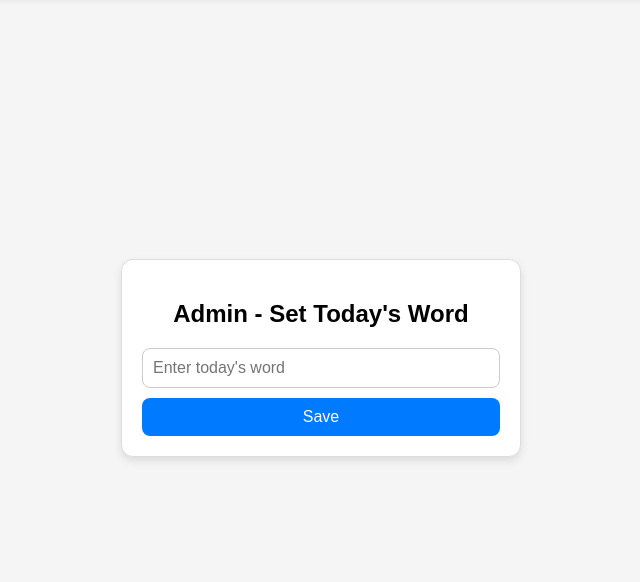
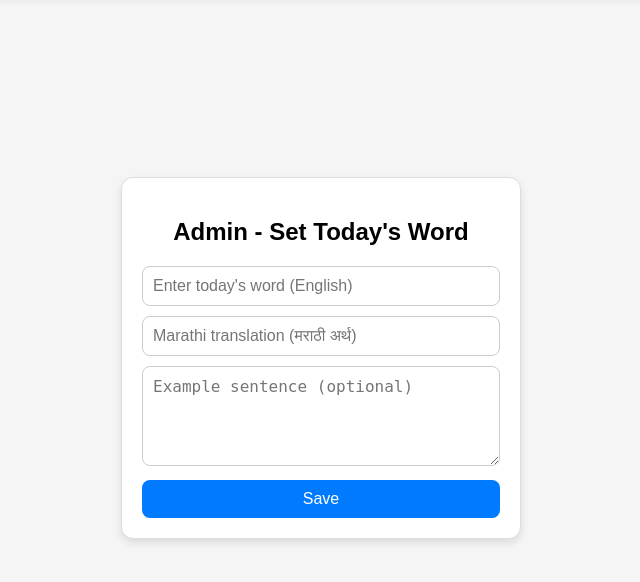
Before and after one commit to sachinsaitawadekar/vocabulary, a PHP site: page /admin.php in a window 1280 px wide. Shown: the part 64-646 px from the top of the page, without its empty margins (319-959 px from the left). Run offline with PHP 8.4, Linux system fonts and the light colour scheme.

Commit message:
updating vocab pages

```diff
--- a/admin.php
+++ b/admin.php
@@ -4,13 +4,29 @@ require 'db.php';
 
 if ($_SERVER['REQUEST_METHOD'] === 'POST') {
     $word = trim($_POST['word']);
+    $marathi = trim($_POST['marathi'] ?? '');
+    $example = trim($_POST['example'] ?? '');
     $today = date("Y-m-d");
 
+    // Ensure columns exist for Marathi and example (idempotent)
+    try {
+        $col = $pdo->query("SHOW COLUMNS FROM vocabulary LIKE 'marathi_translation'");
+        if ($col->rowCount() === 0) {
+            $pdo->exec("ALTER TABLE vocabulary ADD COLUMN marathi_translation VARCHAR(255) NULL");
+        }
+    } catch (Throwable $e) { /* ignore */ }
+    try {
+        $col = $pdo->query("SHOW COLUMNS FROM vocabulary LIKE 'example'");
+        if ($col->rowCount() === 0) {
+            $pdo->exec("ALTER TABLE vocabulary ADD COLUMN example TEXT NULL");
+        }
+    } catch (Throwable $e) { /* ignore */ }
+
     if ($word) {
-        $stmt = $pdo->prepare("INSERT INTO vocabulary (word, entry_date)
-                               VALUES (:word, :entry_date)
-                               ON DUPLICATE KEY UPDATE word = :word");
-        $stmt->execute(['word' => $word, 'entry_date' => $today]);
+        $stmt = $pdo->prepare("INSERT INTO vocabulary (word, marathi_translation, example, entry_date)
+                               VALUES (:word, :marathi, :example, :entry_date)
+                               ON DUPLICATE KEY UPDATE word = :word, marathi_translation = :marathi, example = :example");
+        $stmt->execute(['word' => $word, 'marathi' => $marathi, 'example' => $example, 'entry_date' => $today]);
         $message = "✅ Today's vocabulary saved!";
     }
 }
@@ -43,7 +59,7 @@ if ($_SERVER['REQUEST_METHOD'] === 'POST') {
       max-width: 400px;
       text-align: center;
     }
-    .card input {
+    .card input, .card textarea {
       padding: 10px;
       font-size: 16px;
       width: 100%;
@@ -51,6 +67,7 @@ if ($_SERVER['REQUEST_METHOD'] === 'POST') {
       border: 1px solid #ccc;
       border-radius: 8px;
     }
+    .card textarea { min-height: 100px; resize: vertical; }
     .card button {
       padding: 10px;
       font-size: 16px;
@@ -82,7 +99,9 @@ if ($_SERVER['REQUEST_METHOD'] === 'POST') {
     <h2>Admin - Set Today's Word</h2>
     <?php if (!empty($message)) echo "<div class='msg'>$message</div>"; ?>
     <form method="POST">
-      <input type="text" name="word" placeholder="Enter today's word" required>
+      <input type="text" name="word" placeholder="Enter today's word (English)" required>
+      <input type="text" name="marathi" placeholder="Marathi translation (मराठी अर्थ)">
+      <textarea name="example" placeholder="Example sentence (optional)"></textarea>
       <button type="submit">Save</button>
     </form>
   </div>
--- a/schema.sql
+++ b/schema.sql
@@ -1,6 +1,8 @@
 CREATE TABLE vocabulary (
     id INT AUTO_INCREMENT PRIMARY KEY,
     word VARCHAR(255) NOT NULL,
+    marathi_translation VARCHAR(255) NULL,
+    example TEXT NULL,
     entry_date DATE NOT NULL UNIQUE
 );
 
```
Also changed, not shown: vocabulary.php (+28 -5 lines).
